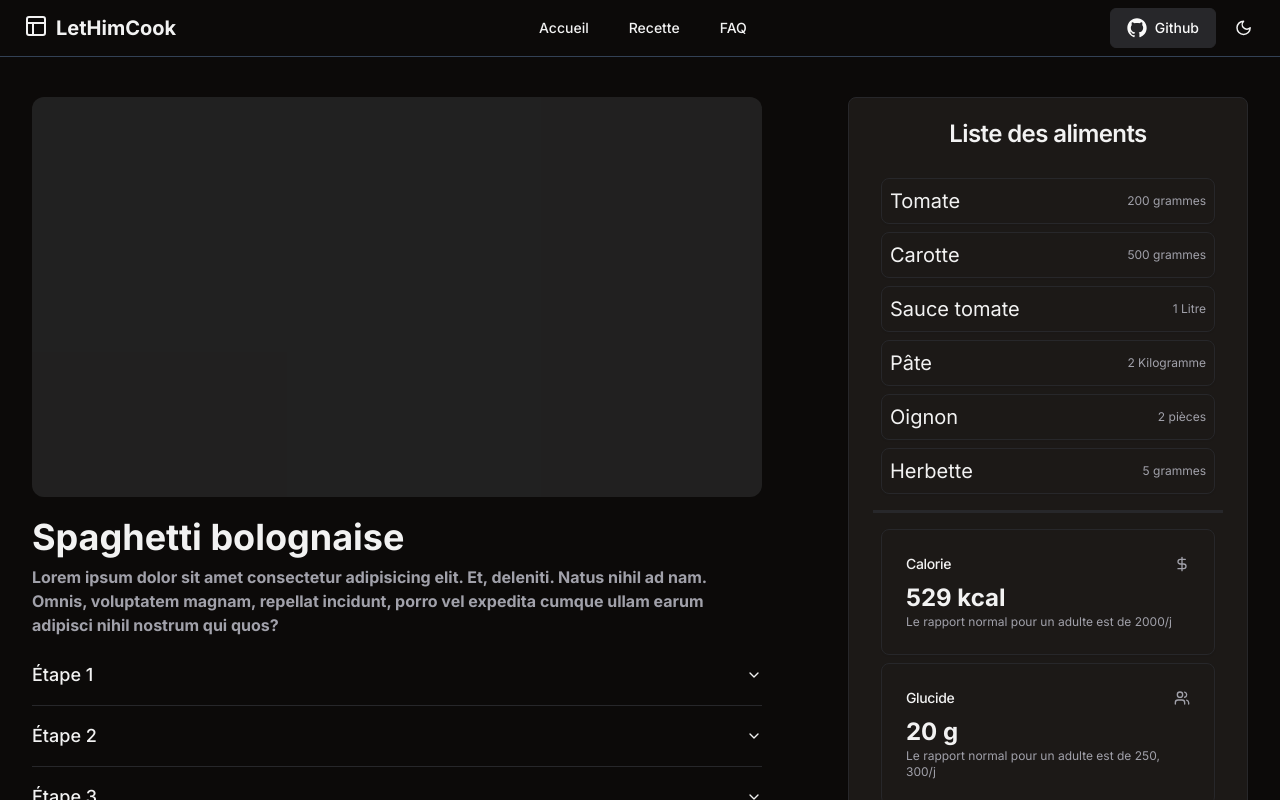
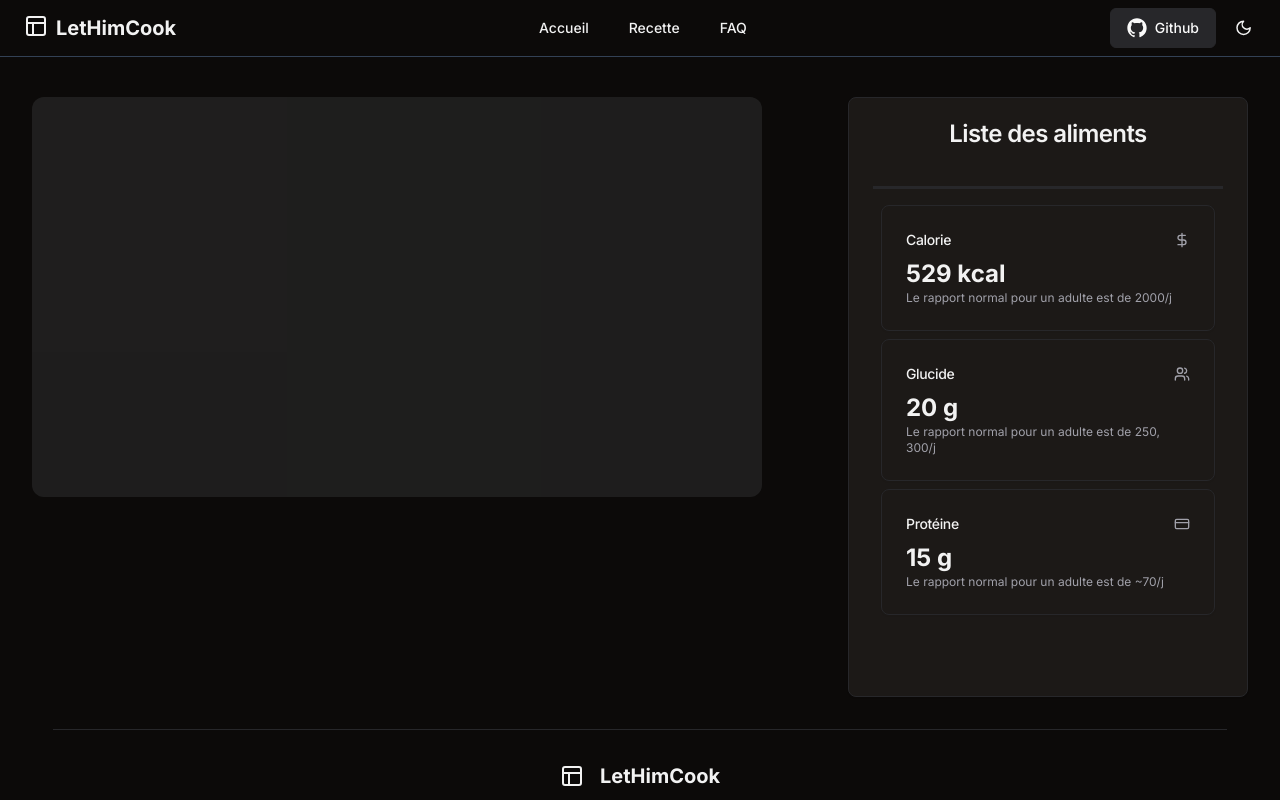
Before and after one commit to x0ze/Cooking-AI, a Next.js app in the folder lethimcook-app/: page /generate in a window 1280 px wide. Shown: the top 800 px of the page. Built offline with nearby package versions, Linux system fonts and the light colour scheme.

Commit message:
add generate receipe page

```diff
--- a/lethimcook-app/components/ollama.tsx
+++ b/lethimcook-app/components/ollama.tsx
@@ -53,27 +53,31 @@ export default function OllamaData(): JSX.Element {
       const data = await response.json();
       console.log('Response data:', data);
 
-      // Nettoyer les caractères de contrôle dans le contenu du message
-      const cleanedContent = data.message.content.replace(/[\u0000-\u001F\u007F-\u009F]/g, '');
+      const cleanedContent = data.message.content
+        .replace(/[\u0000-\u001F\u007F-\u009F]/g, '')
+        .replace(/\\n/g, ' ')
+        .replace(/\s+/g, ' ')
+        .trim();
+
+      console.log('Cleaned Content:', cleanedContent);
+
       const messageContent = JSON.parse(cleanedContent);
       const { Titre, Description, Ingredient, Recette } = messageContent;
 
-      // Vérifier et stocker chaque élément avec des clés distinctes dans localStorage
-      if (Titre && Titre.description) {
-        localStorage.setItem('titre', Titre.description);
+      if (Titre) {
+        localStorage.setItem('titre', Titre);
       }
-      if (Description && Description.description) {
-        localStorage.setItem('description', Description.description);
+      if (Description) {
+        localStorage.setItem('description', Description);
       }
-      if (Ingredient && Ingredient.description) {
-        localStorage.setItem('ingredient', JSON.stringify(Ingredient.description));
+      if (Ingredient) {
+        localStorage.setItem('ingredient', JSON.stringify(Ingredient));
       }
-      if (Recette && Recette.description) {
-        localStorage.setItem('recette', Recette.description);
+      if (Recette) {
+        localStorage.setItem('recette', JSON.stringify(Recette));
       }
 
-      // Mettre à jour l'état avec le message complet si nécessaire
-      setResponseMessage(data.message.content);
+
     } catch (error) {
       console.error('Erreur lors de la récupération des données', error);
       setError(error as Error);
--- a/lethimcook-app/components/recipe-complete.tsx
+++ b/lethimcook-app/components/recipe-complete.tsx
@@ -1,49 +1,61 @@
-
-import { Skeleton } from "@/components/ui/skeleton"
+"use client"
+import React, { useEffect, useState } from "react";
+import { Skeleton } from "@/components/ui/skeleton";
 import {
   Card,
   CardContent,
-    CardDescription,
-    CardFooter,
   CardHeader,
   CardTitle,
-  } from "@/components/ui/card"
+} from "@/components/ui/card";
 import {
   Accordion,
   AccordionContent,
   AccordionItem,
   AccordionTrigger,
-  } from "@/components/ui/accordion"
-  import { Separator } from "@/components/ui/separator"
-
+} from "@/components/ui/accordion";
+import { Separator } from "@/components/ui/separator";
 
 export function RecipeComplete() {
+  const [steps, setSteps] = useState([]);
+  const [recipeTitle, setRecipeTitle] = useState("");
+  const [recipeDescription, setRecipeDescription] = useState("");
+  const [ingredients, setIngredients] = useState([]);
+
+  useEffect(() => {
+    // Check if localStorage is available (client-side only)
+    if (typeof window !== 'undefined') {
+      // Fetch recipe steps
+      const storedRecipe = localStorage.getItem('recette');
+      const parsedRecipe = storedRecipe ? JSON.parse(storedRecipe) : [];
+      setSteps(parsedRecipe);
+
+      // Fetch recipe title and description
+      const title = localStorage.getItem('titre') || '';
+      const description = localStorage.getItem('description') || '';
+      setRecipeTitle(title);
+      setRecipeDescription(description);
+
+      // Fetch ingredients and their quantities
+      const storedIngredients = localStorage.getItem('ingredient');
+      const parsedIngredients = storedIngredients ? JSON.parse(storedIngredients) : [];
+      setIngredients(parsedIngredients);
+    }
+  }, []);
+
   return (
     <div className="container flex flex-row justify-between mt-10 text-3xl md:text-4xl font-bold">
       <div className="h-full w-[60%]">
         <Skeleton className="h-[400px] w-full rounded-xl" />
         <div className="space-y-2">
-                <h1 className="mt-5">Spaghetti bolognaise</h1>
-                <p className="text-base text-muted-foreground mx-auto">Lorem ipsum dolor sit amet consectetur adipisicing elit. Et, deleniti. Natus nihil ad nam. Omnis, voluptatem magnam, repellat incidunt, porro vel expedita cumque ullam earum adipisci nihil nostrum qui quos?</p>
+          <h1 className="mt-5">{recipeTitle}</h1>
+          <p className="text-base text-muted-foreground mx-auto">{recipeDescription}</p>
           <Accordion type="single" collapsible className="w-full text-lg font-normal">
-                <AccordionItem value="item-1">
-                    <AccordionTrigger>Étape 1</AccordionTrigger>
-                    <AccordionContent>
-                    Lavez les morceaux de tomate et de carotte
-                    </AccordionContent>
+            {steps.map((step, index) => (
+              <AccordionItem key={index} value={`item-${index}`}>
+                <AccordionTrigger>Étape {index + 1}</AccordionTrigger>
+                <AccordionContent>{step}</AccordionContent>
               </AccordionItem>
-                <AccordionItem value="item-2">
-                    <AccordionTrigger>Étape 2</AccordionTrigger>
-                    <AccordionContent>
-                    Couper les tomates en deux ou en morceaux si elles sont trop grandes.
-                    </AccordionContent>
-                </AccordionItem>
-                <AccordionItem value="item-3">
-                    <AccordionTrigger>Étape 3</AccordionTrigger>
-                    <AccordionContent>
-                    Faire cuire les carottes dans une poêle avec un peu d'huile pendant environ 20-25 minutes, jusqu'à ce qu'elles soient tendres
-                    </AccordionContent>
-                </AccordionItem>
+            ))}
           </Accordion>
         </div>
       </div>
@@ -52,54 +64,31 @@ export function RecipeComplete() {
           <CardTitle className="text-center">Liste des aliments</CardTitle>
         </CardHeader>
         <CardContent className="text-lg font-normal">
-          <Card className="m-2">
+          {ingredients.map((ingredient, index) => {
+            // Split the ingredient by '(' and ')'
+            const parts = ingredient.split('(');
+            if (parts.length === 2) {
+              const name = parts[0].trim();
+              const quantity = parts[1].replace(')', '').trim();
+
+              return (
+                <Card key={index} className="m-2">
                   <CardContent className="flex flex-row items-center justify-between space-y-0 p-2">
-              <h2 className="text-xl">Tomate</h2>
-              <p className="text-xs text-muted-foreground">
-                    200 grammes
-                  </p>
+                    <h2 className="text-xl">{name}</h2>
+                    <p className="text-xs text-muted-foreground">{quantity}</p>
                   </CardContent>
                 </Card>
-          <Card className="m-2">
+              );
+            } else {
+              return (
+                <Card key={index} className="m-2">
                   <CardContent className="flex flex-row items-center justify-between space-y-0 p-2">
-              <h2 className="text-xl">Carotte</h2>
-              <p className="text-xs text-muted-foreground">
-                    500 grammes
-                  </p>
+                    <h2 className="text-xl">{ingredient}</h2>
                   </CardContent>
                 </Card>
-          <Card className="m-2">
-            <CardContent className="flex flex-row items-center justify-between space-y-0 p-2">
-              <h2 className="text-xl ">Sauce tomate</h2>
-              <p className="text-xs text-muted-foreground">
-                    1 Litre
-                  </p>
-              </CardContent>
-          </Card>
-          <Card className="m-2">
-            <CardContent className="flex flex-row items-center justify-between space-y-0 p-2">
-              <h2 className="text-xl">Pâte</h2>
-              <p className="text-xs text-muted-foreground">
-                    2 Kilogramme
-                  </p>
-              </CardContent>
-          </Card>
-          <Card className="m-2">
-            <CardContent className="flex flex-row items-center justify-between space-y-0 p-2">
-              <h2 className="text-xl ">Oignon</h2>
-              <p className="text-xs text-muted-foreground">
-                    2 pièces
-                  </p>
-              </CardContent>
-          </Card>
-          <Card className="m-2">
-            <CardContent className="flex flex-row items-center justify-between space-y-0 p-2">
-              <h2 className="text-xl">Herbette</h2>
-              <p className="text-xs text-muted-foreground">
-                    5 grammes
-                  </p>
-              </CardContent>
-          </Card>
+              );
+            }
+          })}
           <Separator className="my-4 h-[3px]" />
           <div className="">
             <Card className="m-2">
@@ -182,5 +171,5 @@ export function RecipeComplete() {
         </CardContent>
       </Card>
     </div>
-  )
+  );
 }
--- a/lethimcook-app/examples/stepper-demo.tsx
+++ b/lethimcook-app/examples/stepper-demo.tsx
@@ -5,6 +5,7 @@ import { ModeCards } from "@/components/ModeCards";
 import { Affine } from "@/components/preferences"
 import { Allergies } from "@/components/allergies";
 import OllamaSubmit from "@/components/ollama-submit";
+import { redirect } from 'next/navigation'
 const steps = [
 	{ label: "Mode" },
 	{ label: "Régime" },
--- a/lethimcook-app/package.json
+++ b/lethimcook-app/package.json
@@ -9,7 +9,7 @@
     "lint": "next lint"
   },
   "dependencies": {
-    "@radix-ui/react-accordion": "^1.1.2",
+    "@radix-ui/react-accordion": "^1.2.0",
     "@radix-ui/react-avatar": "^1.0.4",
     "@radix-ui/react-collapsible": "^1.0.3",
     "@radix-ui/react-dialog": "^1.0.5",
```
Also changed, not shown: lethimcook-app/app/api/generate/route.ts (+29 -14 lines), 1 other file (tests, documents, lock files or other folders). Lines whose indentation alone changed are shown as unchanged.
